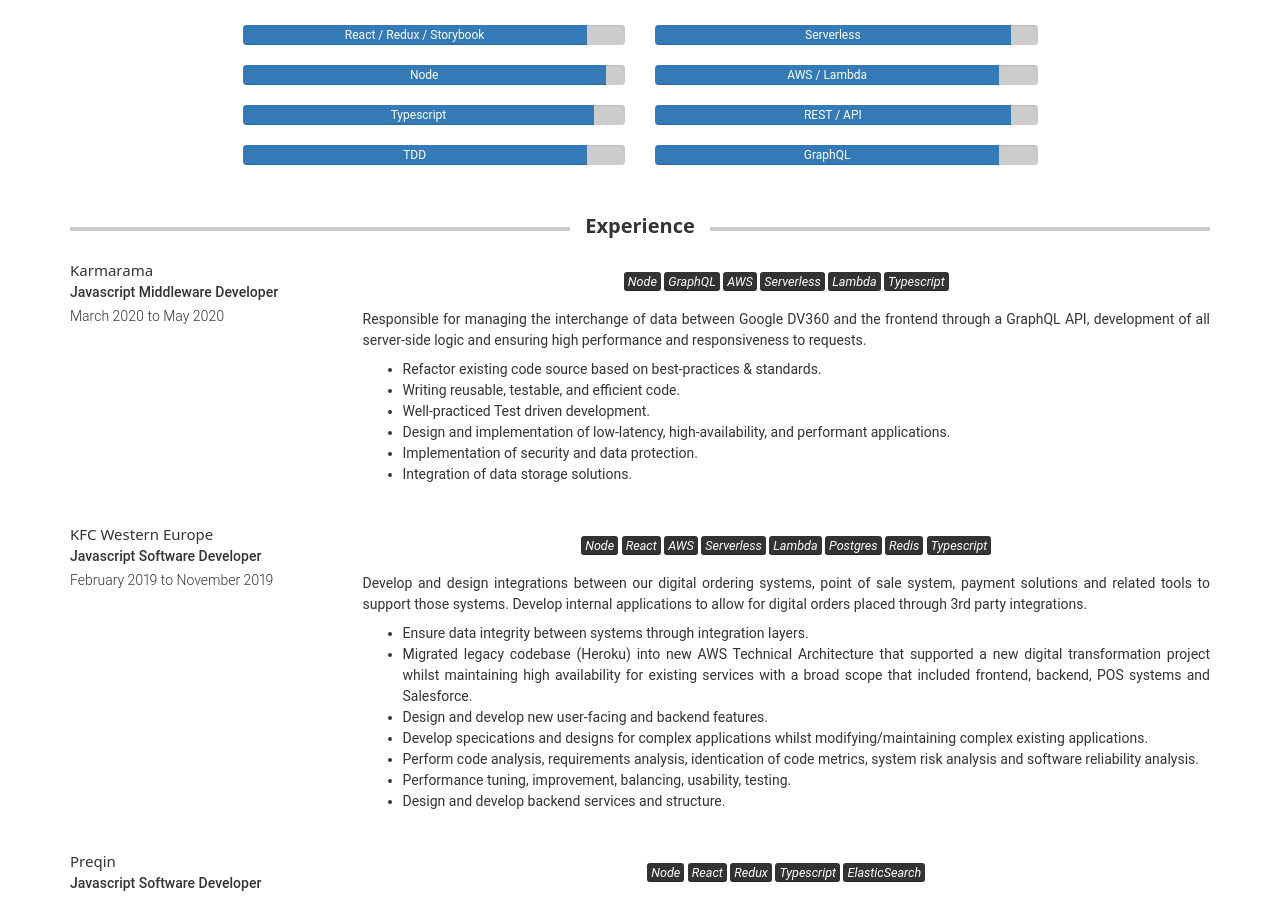
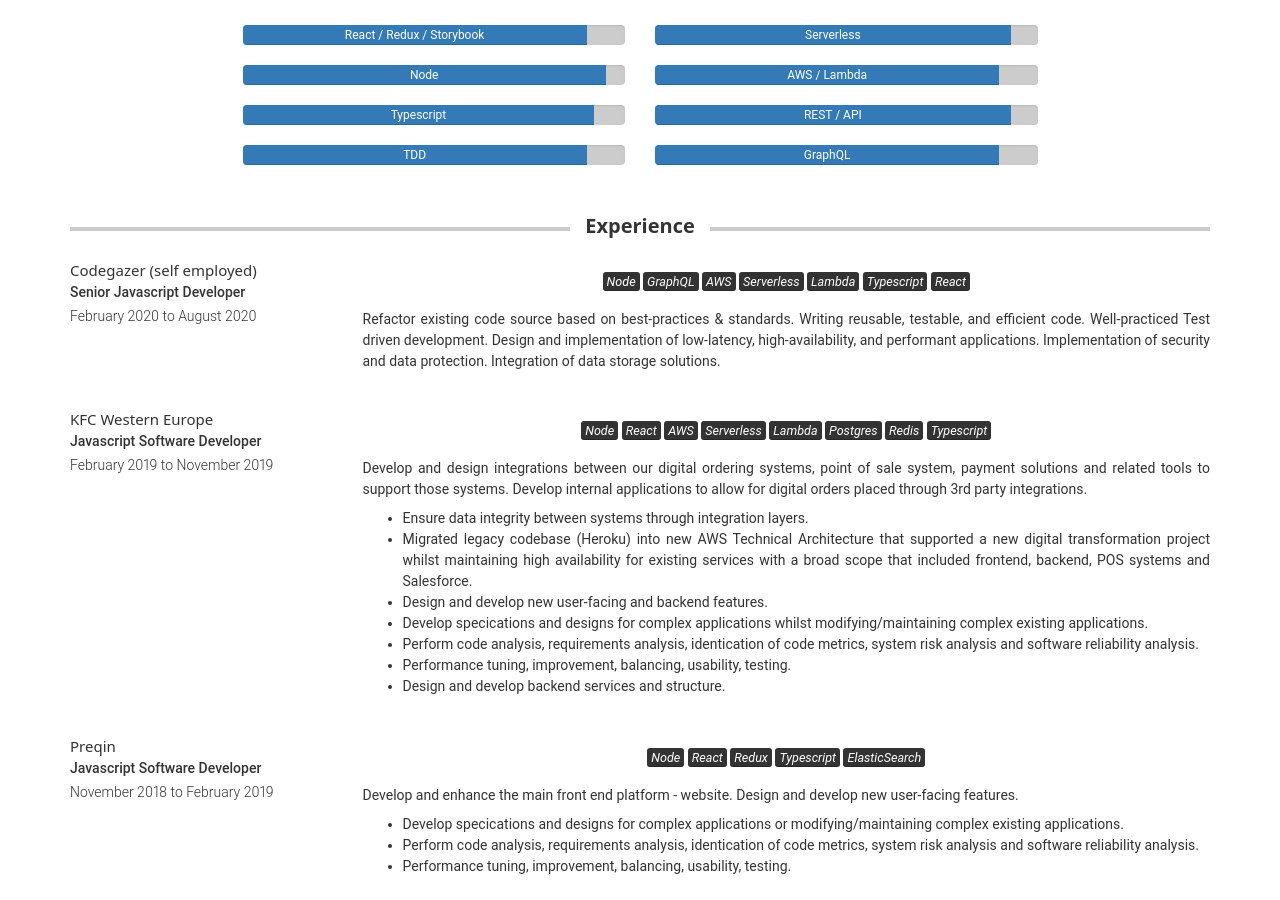
Before and after one commit to marclally/marclally.github.io, a Jekyll site: the page built from index.md, in a window 1280 px wide and 900 px high, scrolled down 572 px. Built offline with Jekyll 4.4.1, drawn with Linux system fonts in a browser that asks for light colours; nearby versions of some CDN libraries; some web fonts are replaced.

Commit message:
added updated job title and description

```diff
--- a/_data/experience.yml
+++ b/_data/experience.yml
@@ -1,9 +1,9 @@
 - layout: left
-  company: Karmarama
-  job_title: "Javascript Middleware Developer"
-  dates: "March 2020 to May 2020"
-  quote: "<mark>Node</mark>  <mark>GraphQL</mark>  <mark>AWS</mark>  <mark>Serverless</mark> <mark>Lambda</mark> <mark>Typescript</mark>\n"
-  description: "Responsible for managing the interchange of data between Google DV360 and the frontend through a GraphQL API,\ndevelopment of all server-side logic and ensuring high performance and responsiveness to requests.\n\n* Refactor existing code source based on best-practices & standards.\n* Writing reusable, testable, and efficient code.\n* Well-practiced Test driven development.\n* Design and implementation of low-latency, high-availability, and performant applications.\n* Implementation of security and data protection.\n* Integration of data storage solutions.\n"
+  company: Codegazer (self employed)
+  job_title: "Senior Javascript Developer"
+  dates: "February 2020 to August 2020"
+  quote: "<mark>Node</mark>  <mark>GraphQL</mark>  <mark>AWS</mark>  <mark>Serverless</mark> <mark>Lambda</mark> <mark>Typescript</mark> <mark>React</mark>\n"
+  description: "Refactor existing code source based on best-practices & standards.\n Writing reusable, testable, and efficient code.\n Well-practiced Test driven development. \n Design and implementation of low-latency, high-availability, and performant applications. \n Implementation of security and data protection. \n Integration of data storage solutions. \n"
 - layout: left
   company: "KFC Western Europe"
   job_title: "Javascript Software Developer"
```
